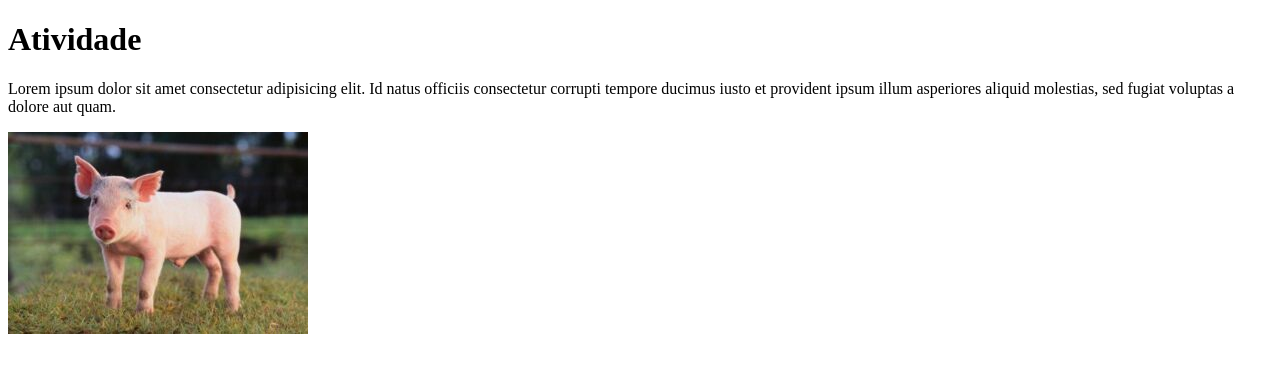
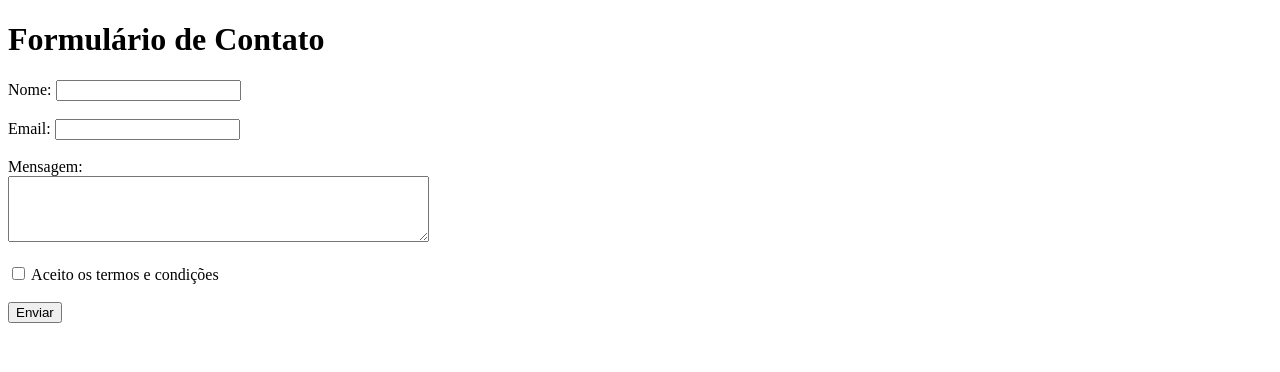
Before and after one commit to Alexia-Prange/Atividade, a plain HTML site: page index.html in a window 1280 px wide. Drawn offline with Linux system fonts and the light colour scheme.

Commit message:
Update index.html

```diff
--- a/index.html
+++ b/index.html
@@ -3,12 +3,27 @@
 <head>
     <meta charset="UTF-8">
     <meta name="viewport" content="width=device-width, initial-scale=1.0">
-    <title>Document</title>
+    <title>Formulário de Exemplo</title>
 </head>
 <body>
-    <h1>Atividade</h1>
-    <p>Lorem ipsum dolor sit amet consectetur adipisicing elit. Id natus officiis consectetur corrupti tempore ducimus iusto et provident ipsum illum asperiores aliquid molestias, sed fugiat voluptas a dolore aut quam.</p>
+    <h1>Formulário de Contato</h1>
 
-    <img src="porco_thinkstock-300x202.jpg" alt="porco">
+    <form action="/enviar" method="POST">
+        <label for="nome">Nome:</label>
+        <input type="text" id="nome" name="nome" required><br><br>
+
+        <label for="email">Email:</label>
+        <input type="email" id="email" name="email" required><br><br>
+
+        <label for="mensagem">Mensagem:</label><br>
+        <textarea id="mensagem" name="mensagem" rows="4" cols="50" required></textarea><br><br>
+
+        <label for="aceite">
+            <input type="checkbox" id="aceite" name="aceite" required>
+            Aceito os termos e condições
+        </label><br><br>
+
+        <button type="submit">Enviar</button>
+    </form>
 </body>
 </html>
```
